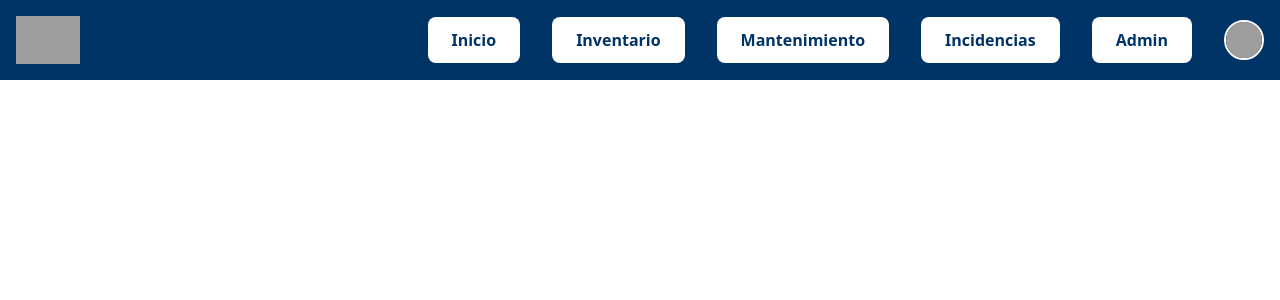
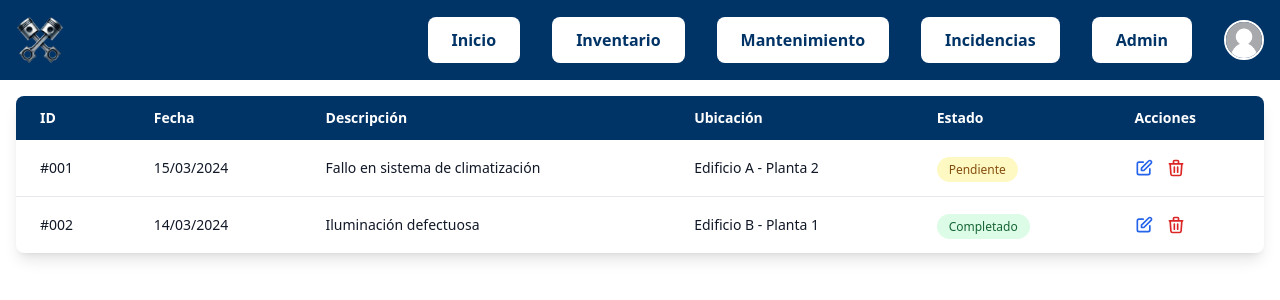
Before and after one commit to Amazghari/Projecte-3-Tot-Maquina, a PHP site: page /App/Views/inicio.php in a window 1280 px wide. Shown: the top 300 px of the page. Run offline with PHP 8.4, Linux system fonts and the light colour scheme; some libraries are stand-ins or nearby versions; grey boxes are pictures that could not be loaded.

Commit message:
listado hecho

```diff
--- a/App/Views/inicio.php
+++ b/App/Views/inicio.php
@@ -3,14 +3,15 @@
 <head>
     <meta charset="UTF-8">
     <meta name="viewport" content="width=device-width, initial-scale=1.0">
-    <title>Dashboard</title>
+    <title>Inicio</title>
     <script src="https://cdn.tailwindcss.com"></script>
+    <link rel="icon" href="../../uploads/img/logopng.png">
 </head>
 <body>
     <nav class="bg-[#003366] fixed w-full z-50">
         <div class="max-w-screen-xl flex flex-wrap items-center justify-between mx-auto p-4">
             <div class="flex items-center">
-                <img src="App/public/uploads/logo.png" alt="Logo" class="h-12">
+                <img src="../../uploads/img/logopng.png" alt="Logo" class="h-12">
             </div>
 
             <!-- Botón hamburguesa para móvil -->
@@ -39,12 +40,12 @@
                         <a href="/incidencias" class="bg-white text-[#003366] hover:bg-[#003366] hover:text-white px-6 py-3 rounded-lg transition duration-300 font-semibold">Incidencias</a>
                     </li>
                     <li>
-                        <a href="/admin" class="bg-white text-[#003366] hover:bg-[#003366] hover:text-white px-6 py-3 rounded-lg transition duration-300 font-semibold">Admin</a>
+                        <a href="/adminpanel" class="bg-white text-[#003366] hover:bg-[#003366] hover:text-white px-6 py-3 rounded-lg transition duration-300 font-semibold">Admin</a>
                     </li>
                     <!-- Foto de perfil -->
                     <li class="ml-6">
                         <a href="/perfil" class="block">
-                            <img src="<?=$_SESSION['user']['img'] ?? 'ruta/imagen/default.png' ?>"
+                            <img src="<?=$_SESSION['user']['img'] ?? '../../uploads/img/perfil.png' ?>"
                                  alt="Foto de perfil"
                                  class="w-10 h-10 rounded-full border-2 border-white">
                         </a>
@@ -55,8 +56,84 @@
     </nav>
 
     <!-- Contenedor principal con padding-top para compensar el navbar fijo -->
-    <div class="container mx-auto pt-20 px-4">
-        <!-- Aquí irá el contenido de la página -->
+    <div class="container mx-auto px-4 py-8">
+        <!-- Título y botón de nueva incidencia -->
+        <div class="flex justify-between items-center mb-6">
+            <h2 class="text-2xl font-bold text-[#003366]">Lista de Incidencias</h2>
+            <button class="bg-[#003366] text-white px-4 py-2 rounded-lg hover:bg-blue-800 transition-colors">
+                Nueva Incidencia
+            </button>
+        </div>
+
+        <!-- Tabla de incidencias -->
+        <div class="bg-white rounded-lg shadow-lg overflow-hidden">
+            <table class="min-w-full">
+                <thead class="bg-[#003366] text-white">
+                    <tr>
+                        <th class="px-6 py-3 text-left text-sm font-semibold">ID</th>
+                        <th class="px-6 py-3 text-left text-sm font-semibold">Fecha</th>
+                        <th class="px-6 py-3 text-left text-sm font-semibold">Descripción</th>
+                        <th class="px-6 py-3 text-left text-sm font-semibold">Ubicación</th>
+                        <th class="px-6 py-3 text-left text-sm font-semibold">Estado</th>
+                        <th class="px-6 py-3 text-left text-sm font-semibold">Acciones</th>
+                    </tr>
+                </thead>
+                <tbody class="divide-y divide-gray-200">
+                    <!-- Ejemplo de fila 1 -->
+                    <tr class="hover:bg-gray-50">
+                        <td class="px-6 py-4 text-sm text-gray-900">#001</td>
+                        <td class="px-6 py-4 text-sm text-gray-900">15/03/2024</td>
+                        <td class="px-6 py-4 text-sm text-gray-900">Fallo en sistema de climatización</td>
+                        <td class="px-6 py-4 text-sm text-gray-900">Edificio A - Planta 2</td>
+                        <td class="px-6 py-4">
+                            <span class="px-3 py-1 text-xs font-medium rounded-full bg-yellow-100 text-yellow-800">
+                                Pendiente
+                            </span>
+                        </td>
+                        <td class="px-6 py-4 text-sm">
+                            <div class="flex space-x-3">
+                                <button class="text-blue-600 hover:text-blue-800">
+                                    <svg class="w-5 h-5" fill="none" stroke="currentColor" viewBox="0 0 24 24">
+                                        <path stroke-linecap="round" stroke-linejoin="round" stroke-width="2" d="M11 5H6a2 2 0 00-2 2v11a2 2 0 002 2h11a2 2 0 002-2v-5m-1.414-9.414a2 2 0 112.828 2.828L11.828 15H9v-2.828l8.586-8.586z"/>
+                                    </svg>
+                                </button>
+                                <button class="text-red-600 hover:text-red-800">
+                                    <svg class="w-5 h-5" fill="none" stroke="currentColor" viewBox="0 0 24 24">
+                                        <path stroke-linecap="round" stroke-linejoin="round" stroke-width="2" d="M19 7l-.867 12.142A2 2 0 0116.138 21H7.862a2 2 0 01-1.995-1.858L5 7m5 4v6m4-6v6m1-10V4a1 1 0 00-1-1h-4a1 1 0 00-1 1v3M4 7h16"/>
+                                    </svg>
+                                </button>
+                            </div>
+                        </td>
+                    </tr>
+                    <!-- Ejemplo de fila 2 -->
+                    <tr class="hover:bg-gray-50">
+                        <td class="px-6 py-4 text-sm text-gray-900">#002</td>
+                        <td class="px-6 py-4 text-sm text-gray-900">14/03/2024</td>
+                        <td class="px-6 py-4 text-sm text-gray-900">Iluminación defectuosa</td>
+                        <td class="px-6 py-4 text-sm text-gray-900">Edificio B - Planta 1</td>
+                        <td class="px-6 py-4">
+                            <span class="px-3 py-1 text-xs font-medium rounded-full bg-green-100 text-green-800">
+                                Completado
+                            </span>
+                        </td>
+                        <td class="px-6 py-4 text-sm">
+                            <div class="flex space-x-3">
+                                <button class="text-blue-600 hover:text-blue-800">
+                                    <svg class="w-5 h-5" fill="none" stroke="currentColor" viewBox="0 0 24 24">
+                                        <path stroke-linecap="round" stroke-linejoin="round" stroke-width="2" d="M11 5H6a2 2 0 00-2 2v11a2 2 0 002 2h11a2 2 0 002-2v-5m-1.414-9.414a2 2 0 112.828 2.828L11.828 15H9v-2.828l8.586-8.586z"/>
+                                    </svg>
+                                </button>
+                                <button class="text-red-600 hover:text-red-800">
+                                    <svg class="w-5 h-5" fill="none" stroke="currentColor" viewBox="0 0 24 24">
+                                        <path stroke-linecap="round" stroke-linejoin="round" stroke-width="2" d="M19 7l-.867 12.142A2 2 0 0116.138 21H7.862a2 2 0 01-1.995-1.858L5 7m5 4v6m4-6v6m1-10V4a1 1 0 00-1-1h-4a1 1 0 00-1 1v3M4 7h16"/>
+                                    </svg>
+                                </button>
+                            </div>
+                        </td>
+                    </tr>
+                </tbody>
+            </table>
+        </div>
     </div>
 </body>
 </html>
```
Also changed, not shown: package-lock.json, public/uploads/img/perfil.png (added).
